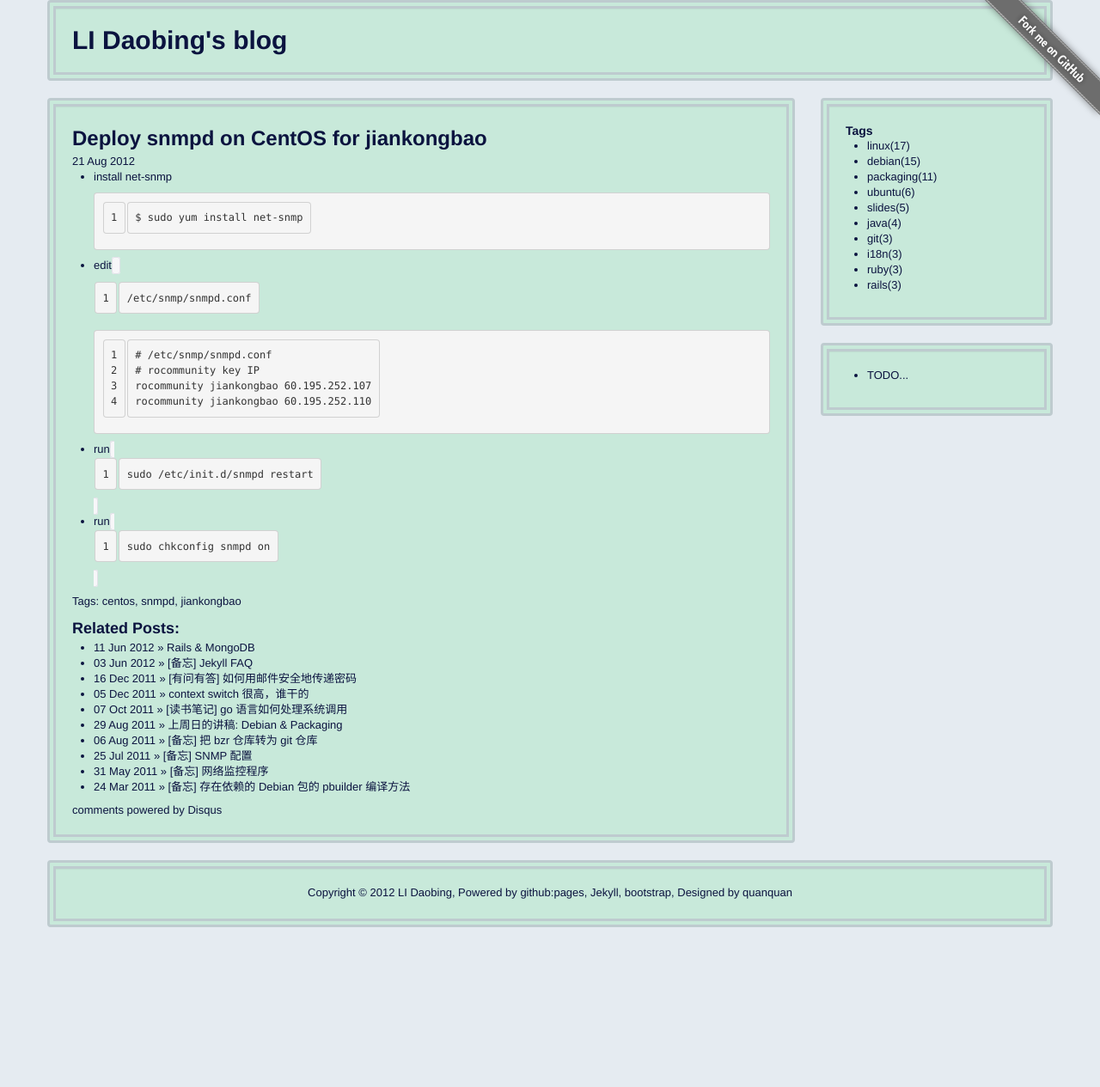
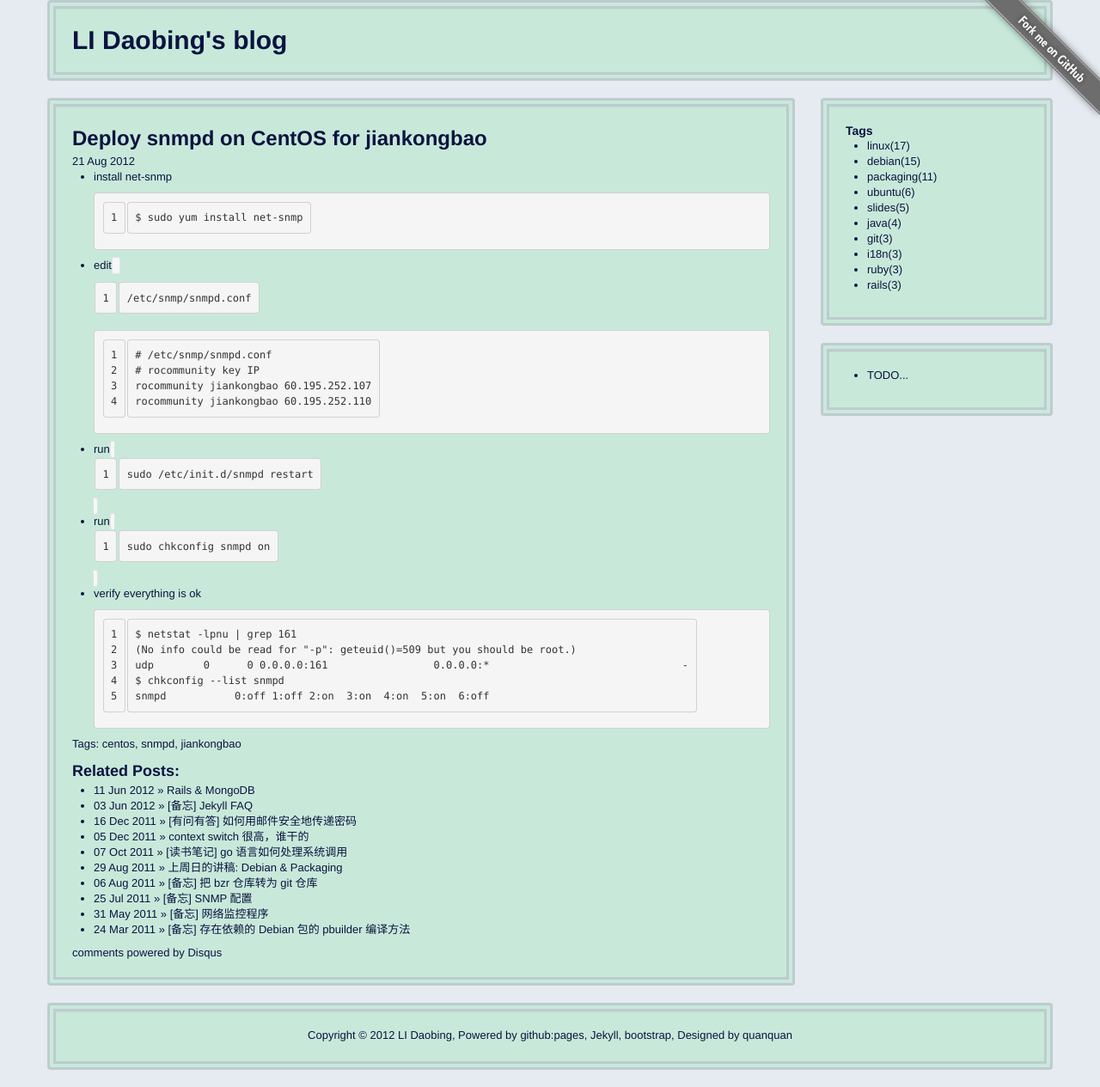
Before and after one commit to lidaobing/lidaobing.github.com, a Jekyll site: the page built from _posts/2012-08-21-snmpd-centos.md, in a window 1280 px wide. Shown: the whole page at 86% size. Built offline with Jekyll 4.4.1, drawn with Linux system fonts in a browser that asks for light colours; Markdown is read by kramdown in place of the engine named in the settings; comment, search, counter and statistics services are not loaded; before the commit the page ends 1099 px from its top, so only the background shows below that.

Commit message:
add verify section

```diff
--- a/_posts/2012-08-21-snmpd-centos.md
+++ b/_posts/2012-08-21-snmpd-centos.md
@@ -17,3 +17,10 @@ tags: centos snmpd jiankongbao
 
 * run `sudo /etc/init.d/snmpd restart`
 * run `sudo chkconfig snmpd on`
+* verify everything is ok
+
+      $ netstat -lpnu | grep 161
+      (No info could be read for "-p": geteuid()=509 but you should be root.)
+      udp        0      0 0.0.0.0:161                 0.0.0.0:*                               -
+      $ chkconfig --list snmpd
+      snmpd           0:off 1:off 2:on  3:on  4:on  5:on  6:off
```
